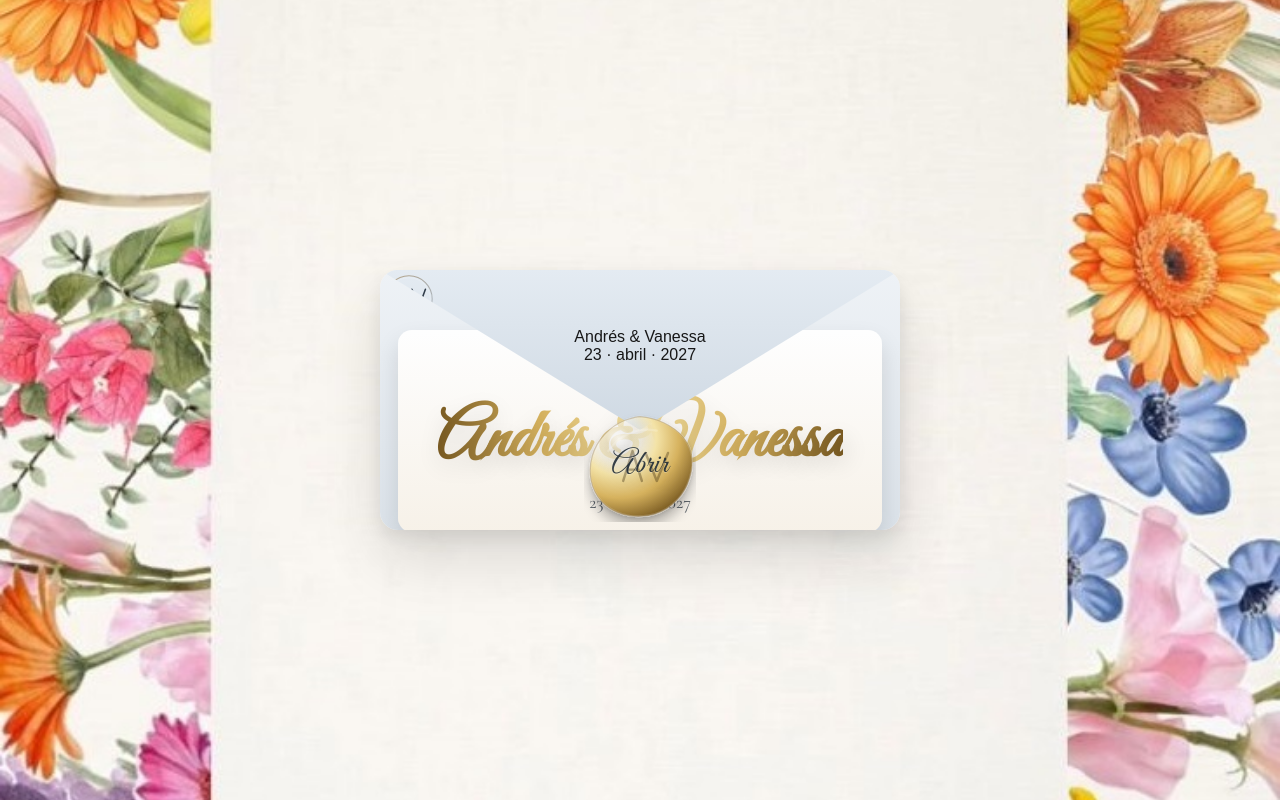
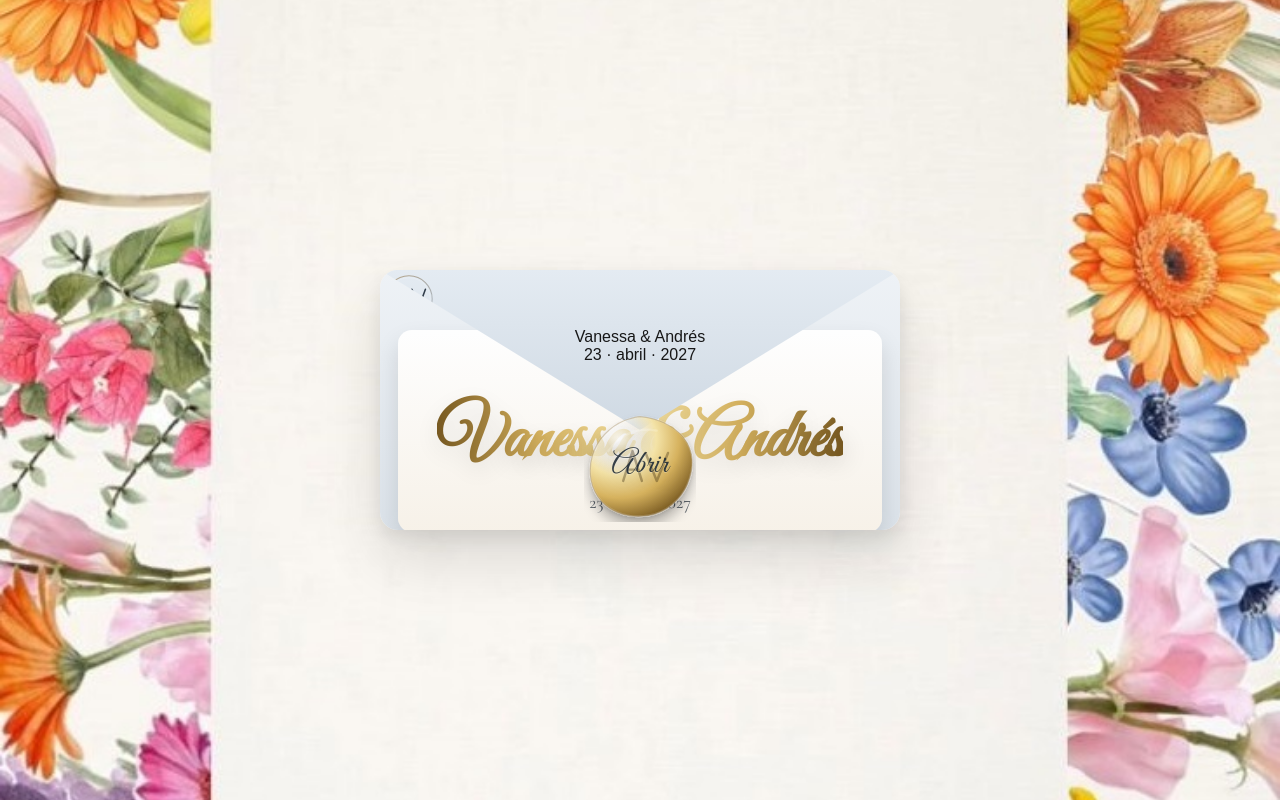
Before and after one commit to iandlocam/boda-rsvp-2027, a Next.js app: page / in a window 1280 px wide. Built offline with nearby package versions, Linux system fonts and the light colour scheme.

Commit message:
Update index.js

```diff
--- a/pages/index.js
+++ b/pages/index.js
@@ -711,7 +711,7 @@ export default function Home() {
     subtitle: "Si deseas apoyarnos en esta nueva etapa:",
     accountLabel: "CLABE / Cuenta",
     accountValue: "000000000000000000",
-    nameValue: "Andrés y Vanessa",
+    nameValue: "Vanessa y Andrés",
   };
 
   const styles = {
@@ -1183,7 +1183,7 @@ sealStage: {
   return (
     <>
       <Head>
-        <title>Andrés & Vanessa — 23 abril 2027</title>
+        <title>Vanessa & Andrés — 23 abril 2027</title>
         <link rel="preconnect" href="https://fonts.googleapis.com" />
         <link rel="preconnect" href="https://fonts.gstatic.com" crossOrigin="true" />
         <link
@@ -1206,7 +1206,7 @@ sealStage: {
                     <div style={styles.envelopeLegend}>Toca el sello para abrir ✨</div>
   <div style={{ marginBottom: 30 }}>
   <div style={{ ...styles.smallCaps }}>Nuestra boda</div>
-  <h1 style={nameStyleObj}>Andrés & Vanessa</h1>
+  <h1 style={nameStyleObj}>Vanessa & Andrés</h1>
   <div style={styles.subtitle}>23 · abril · 2027</div>
 </div>
                   </div>
@@ -1216,7 +1216,7 @@ sealStage: {
                 <div style={styles.envelopeFlap}>
                   <div style={styles.flapContent}>
                     <MonogramaAV size={58} />
-                    <div style={styles.flapNames}>Andrés &amp; Vanessa</div>
+                    <div style={styles.flapNames}>Vanessa &amp; Andrés</div>
                     <div style={styles.flapDatePill}>23 · abril · 2027</div>
                   </div>
                 </div>
@@ -1234,7 +1234,7 @@ sealStage: {
             <FloralCorners />
 
             <div style={styles.smallCaps}>Nuestra boda</div>
-            <h1 style={nameStyleObj}>Andrés &amp; Vanessa</h1>
+            <h1 style={nameStyleObj}>Vanessa &amp; Andrés</h1>
             <div style={styles.subtitle}>Jiutepec, Morelos · Jardín Maroma</div>
 
             <div style={styles.quote}>
```
